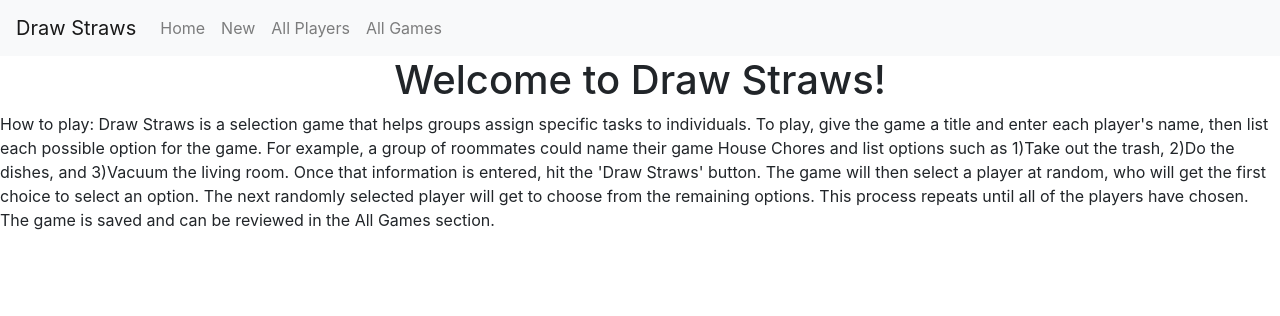
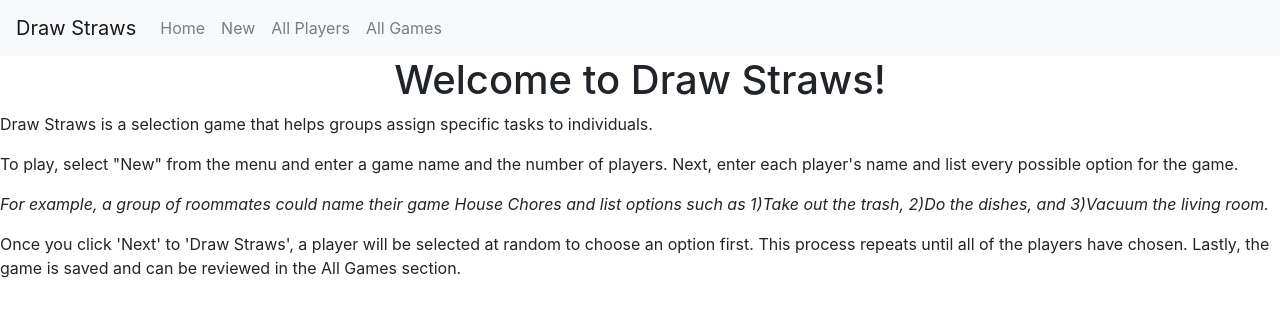
Before and after one commit to abourke09/draw-straws, a React (Create React App) app in the folder client/: page / in a window 1280 px wide. Shown: the top 316 px of the page. Built offline with nearby package versions, Linux system fonts and the light colour scheme; no server answers.

Commit message:
Edits made to instructions

```diff
--- a/client/src/components/Home.js
+++ b/client/src/components/Home.js
@@ -3,13 +3,14 @@ import React from 'react'
 const Home = () => (
   <div className="Home">
     <h1 align= 'center'>Welcome to Draw Straws!</h1>
-    <p>How to play: Draw Straws is a selection game that helps groups assign specific tasks to individuals.
-    To play, give the game a title and enter each player's name, then list each possible option for the game.
-    For example, a group of roommates could name their game House Chores and list options such as 1)Take out the trash,
-    2)Do the dishes, and 3)Vacuum the living room. Once that information is entered, hit the 'Draw Straws' button.
-    The game will then select a player at random, who will get the first choice to select an option.
-    The next randomly selected player will get to choose from the remaining options. This process repeats until
-    all of the players have chosen. The game is saved and can be reviewed in the All Games section.</p>
+    <p>Draw Straws is a selection game that helps groups assign specific tasks to individuals.</p>
+    <p>To play, select "New" from the menu and enter a game name and the number of players. Next, enter
+    each player's name and list every possible option for the game.</p>
+    <p><em>For example, a group of roommates could name their game House Chores and list options such as
+    1)Take out the trash, 2)Do the dishes, and 3)Vacuum the living room.</em></p>
+    <p>Once you click 'Next' to 'Draw Straws', a player will be selected at random to choose an option first.
+    This process repeats until all of the players have chosen. Lastly, the game is saved and can be reviewed
+    in the All Games section.</p>
   </div>
   )
 
```
